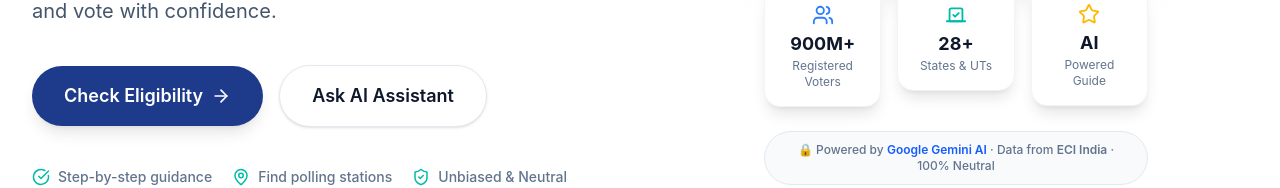
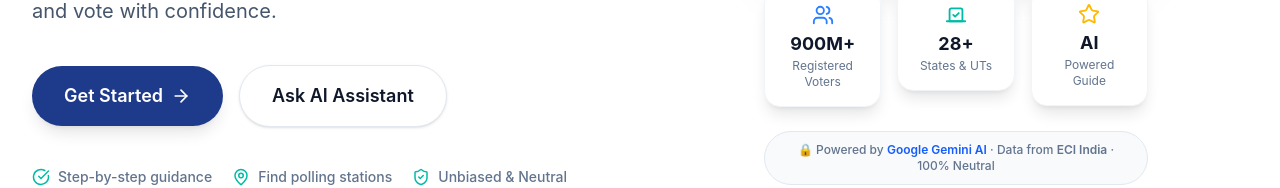
Before and after one commit to pariporwal27/VoteSmart-AI, a React (Vite) app: page / in a window 1280 px wide. Shown: the part 549-737 px from the top of the page. Built offline with nearby package versions, Linux system fonts and the light colour scheme; no server answers.

Commit message:
Link Get Started button to How It Works section

```diff
--- a/src/components/Hero.jsx
+++ b/src/components/Hero.jsx
@@ -103,10 +103,10 @@ const Hero = () => {
               className="flex flex-col sm:flex-row gap-4 justify-center lg:justify-start items-center"
             >
               <a
-                href="#roadmap"
+                href="#how-it-works"
                 className="w-full sm:w-auto inline-flex justify-center items-center gap-2 px-8 py-4 rounded-full bg-[var(--primary)] text-white text-lg font-semibold hover:bg-blue-800 transition-all shadow-lg hover:shadow-xl hover:-translate-y-0.5"
               >
-                Check Eligibility <ArrowRight size={20} />
+                Get Started <ArrowRight size={20} />
               </a>
               <a
                 href="#chatbot"
--- a/src/components/HowItWorks.jsx
+++ b/src/components/HowItWorks.jsx
@@ -35,7 +35,7 @@ const steps = [
 
 const HowItWorks = () => {
   return (
-    <section className="py-20 bg-slate-50 dark:bg-slate-900/50">
+    <section id="how-it-works" className="py-20 bg-slate-50 dark:bg-slate-900/50">
       <div className="max-w-7xl mx-auto px-4 sm:px-6 lg:px-8">
         <div className="text-center mb-14">
           <motion.div
```
